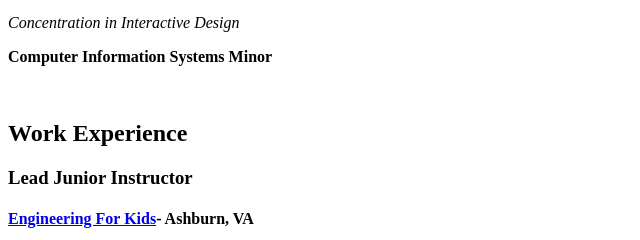
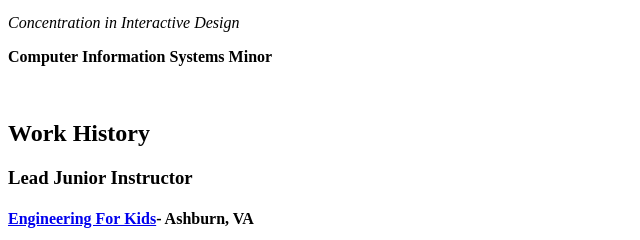
Before and after one commit to tay-pham/tay-pham.github.io, a plain HTML site: page pham-resume.html in a window 1280 px wide. Shown: the part 969-1209 px from the top of the page, 0-640 px from the left. Drawn offline with Linux system fonts and the light colour scheme.

Commit message:
Update pham-resume.html

```diff
--- a/pham-resume.html
+++ b/pham-resume.html
@@ -19,7 +19,7 @@
             <p><strong>Computer Information Systems Minor</strong></p>
         </section>
         <br>
-        <h2>Work Experience</h2>
+        <h2>Work History</h2>
             <h3>Lead Junior Instructor</h3>
             <h4><a href = "https://www.engineeringforkids.com/" target = "_blank">Engineering For Kids</a>- Ashburn, VA</h4>
             <p><i>May 2019 - August 2019</i></p>
```
